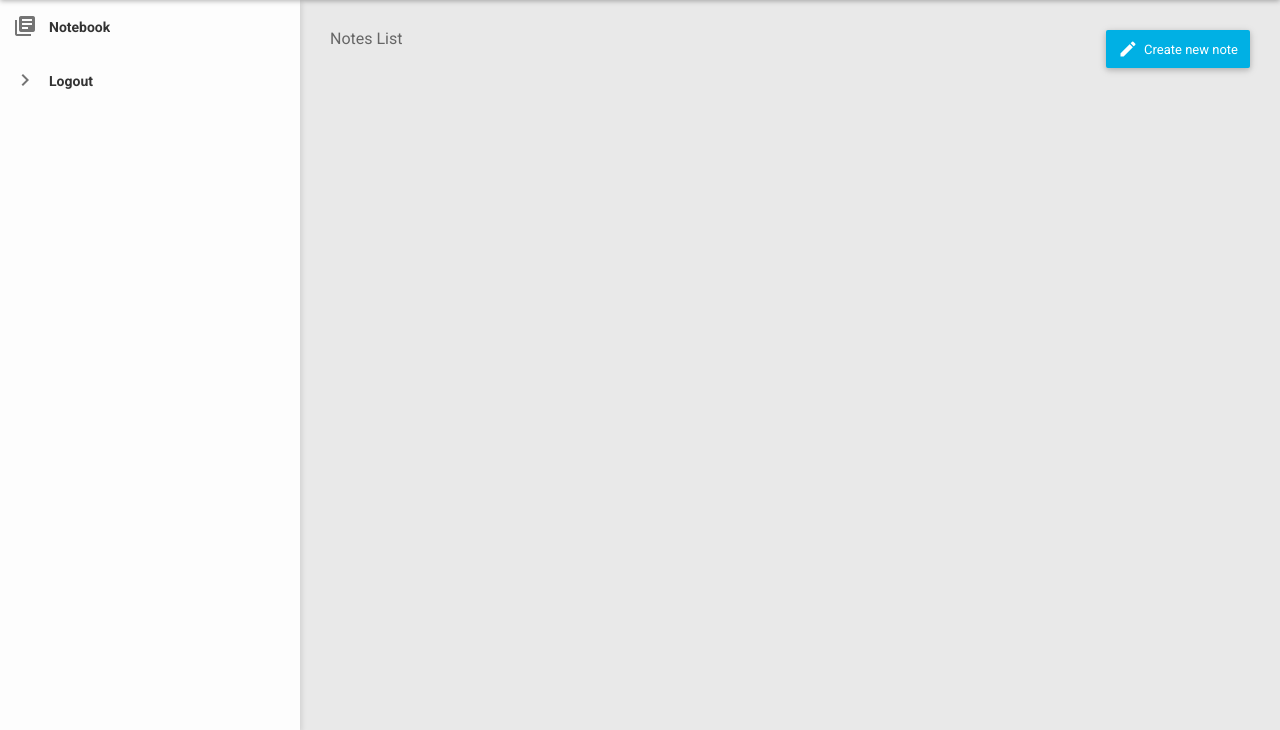
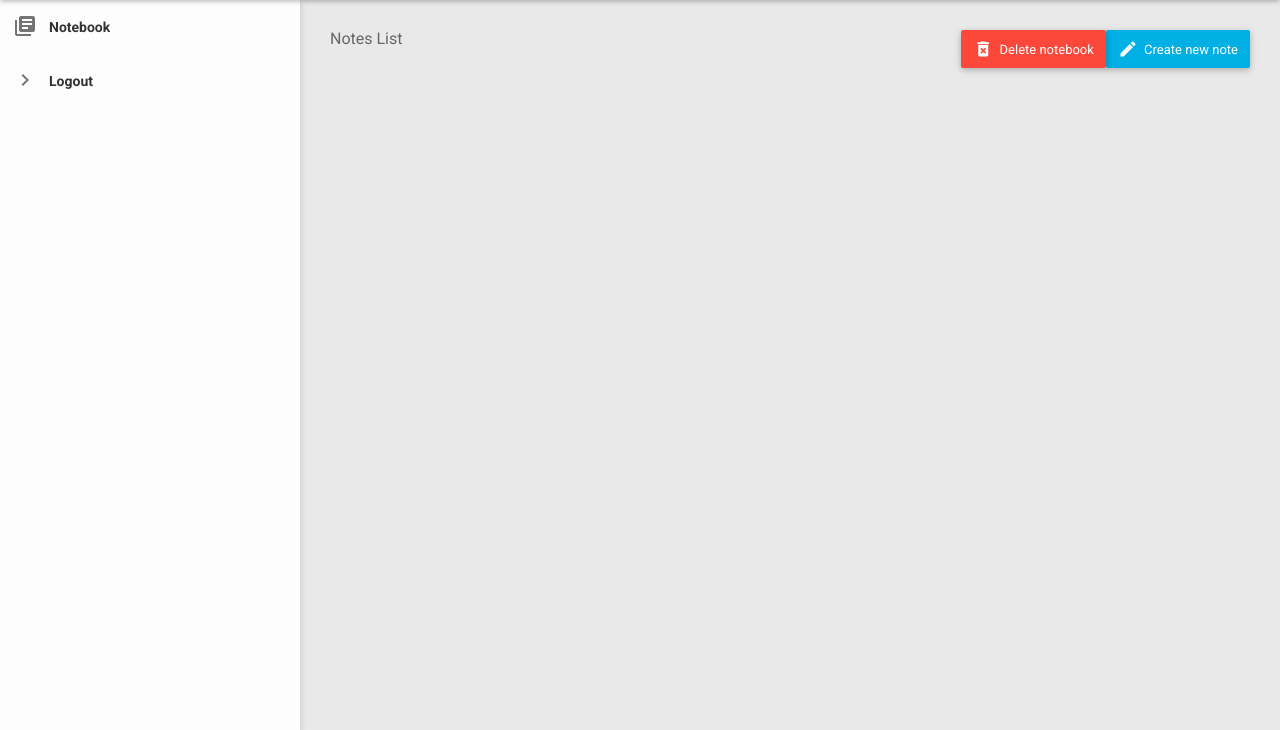
Before and after one commit to pyprism/Hiren-Notes, a Django app: template templates/note/notebook_by_id.html in a window 1280 px wide. Shown: the part 70-800 px from the top of the page. Run offline with Django 3.2, Linux system fonts and the light colour scheme; the template is opened without the code that fills it, so the values that code supplies are empty; some libraries are stand-ins or nearby versions.

Commit message:
added button

```diff
--- a/templates/note/notebook_by_id.html
+++ b/templates/note/notebook_by_id.html
@@ -13,9 +13,20 @@
         </div>
         {% endif %}
         <div class="block-header">
-            <h2>Notes List  <a href="{% url 'note_create' pk=pk %}"><button class="btn btn-info m-t-12 waves-effect pull-right">
-                <i class="material-icons">create</i>
-                <span>Create new note</span></button></a></h2>
+            <h2>Notes List
+                <a href="{% url 'note_create' pk=pk %}">
+                    <button class="btn btn-info m-t-12 waves-effect pull-right">
+                        <i class="material-icons">create</i>
+                        <span>Create new note</span>
+                    </button>
+                </a>
+                <a href="{% url 'notebook_delete' pk=pk %}">
+                    <button class="btn btn-danger m-t-12 waves-effect pull-right">
+                        <i class="material-icons">delete_forever</i>
+                        <span>Delete notebook</span>
+                    </button>
+                </a>
+            </h2>
         </div>
         <!-- Basic Card -->
         <div class="row clearfix">
```
